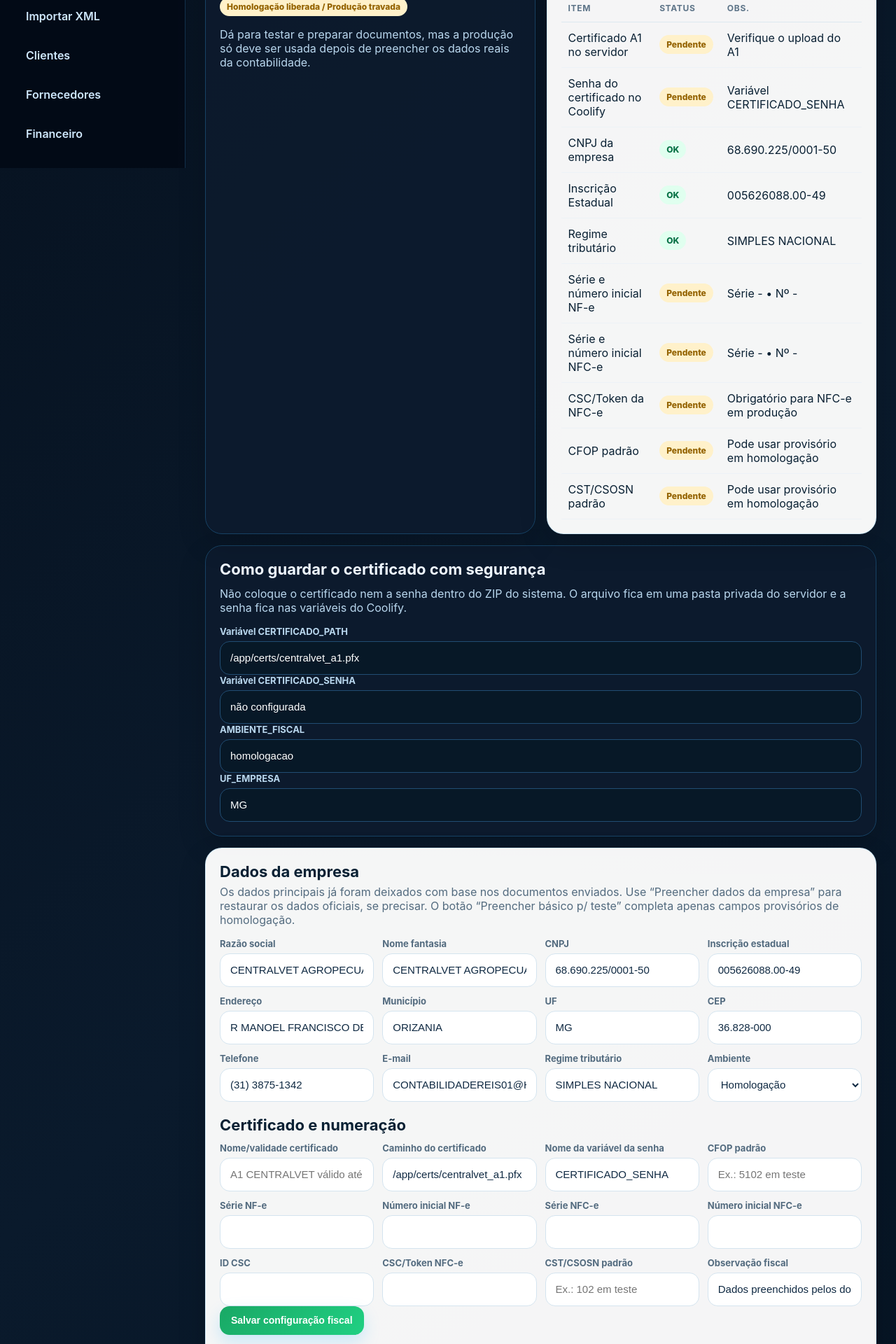
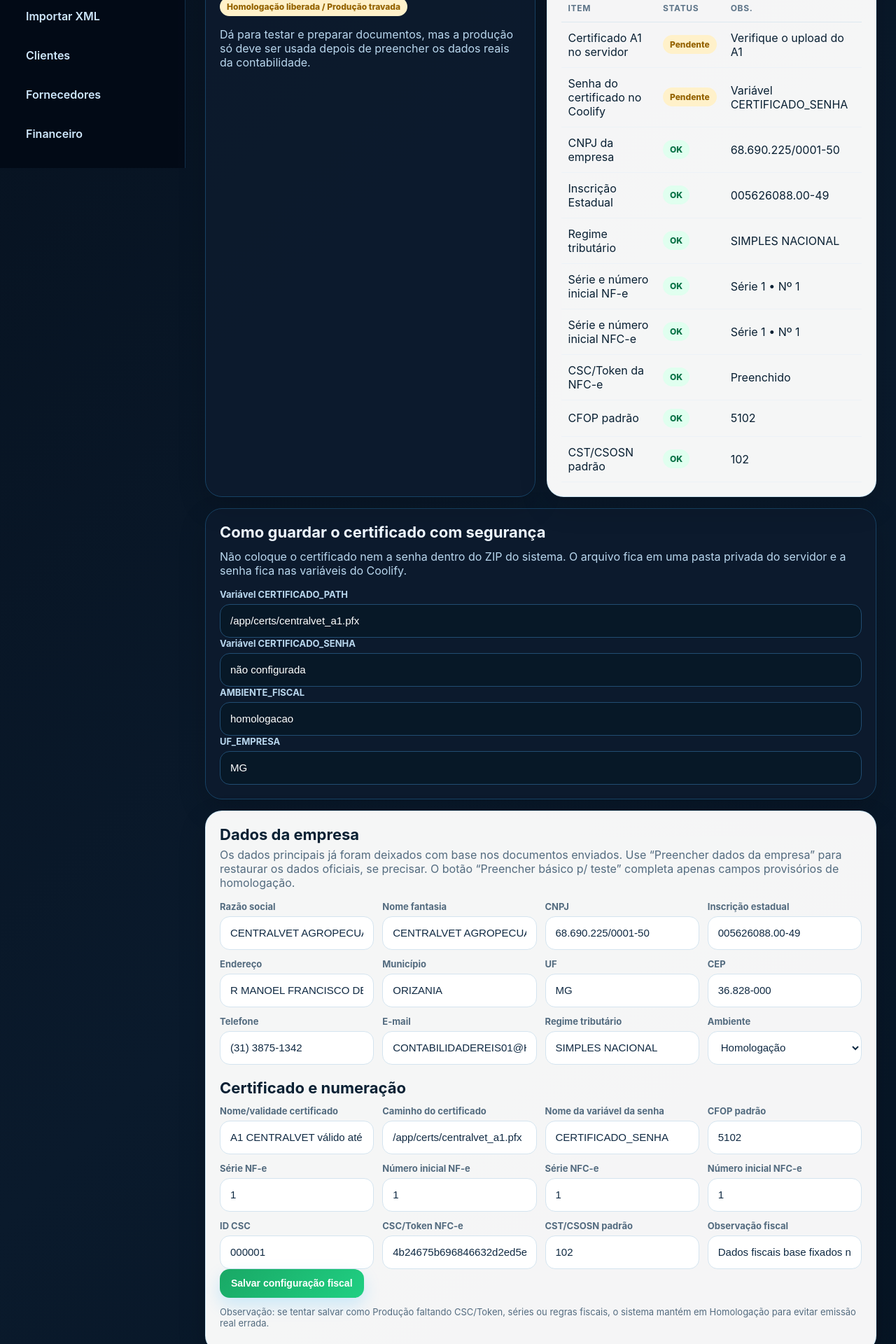
Before and after one commit to sketchJayJay/CentralVet, a Flask app: page /fiscal in a window 1280 px wide. Shown: the part 560-2480 px from the top of the page at 70% size. Run offline with Flask 3, Linux system fonts and the light colour scheme; the visitor is signed in with stand-in values (Sample User, id 1); data comes from the database, SQL or seed files in the repository; data that the repository does not hold is empty.

Commit message:
Add files via upload

```diff
--- a/app.py
+++ b/app.py
@@ -8,7 +8,7 @@ import json
 import xml.etree.ElementTree as ET
 from datetime import datetime, date
 from functools import wraps
-from flask import Flask, render_template, request, redirect, url_for, flash, session, send_file, jsonify
+from flask import Flask, render_template, request, redirect, url_for, flash, session, send_file, jsonify, send_from_directory, make_response
 
 APP_NAME = "CENTRALVET Agropecuária"
 DATA_DIR = os.environ.get("DATA_DIR", os.path.join(os.path.dirname(__file__), "data"))
@@ -22,6 +22,48 @@ app.config["MAX_CONTENT_LENGTH"] = 8 * 1024 * 1024
 app.secret_key = os.environ.get("SECRET_KEY", "centralvet-veltrix-2026")
 ADMIN_USER = os.environ.get("ADMIN_USER", "admin")
 ADMIN_PASSWORD = os.environ.get("ADMIN_PASSWORD", "1234")
+
+# Dados fiscais oficiais/base da CENTRALVET.
+# São usados para preencher automaticamente a configuração fiscal
+# quando o banco estiver vazio após redeploy ou primeira instalação.
+FISCAL_DEFAULTS = {
+    "razao_social": "CENTRALVET AGROPECUARIA LTDA",
+    "nome_fantasia": "CENTRALVET AGROPECUARIA",
+    "cnpj": "68.690.225/0001-50",
+    "inscricao_estadual": "005626088.00-49",
+    "endereco": "R MANOEL FRANCISCO DE CASTRO, 21, B, CENTRO",
+    "municipio": "ORIZANIA",
+    "uf": "MG",
+    "cep": "36.828-000",
+    "telefone": "(31) 3875-1342",
+    "email": "CONTABILIDADEREIS01@HOTMAIL.COM",
+    "regime": "SIMPLES NACIONAL",
+    "ambiente": "Homologação",
+    "certificado_nome": "A1 CENTRALVET válido até 05/09/2027",
+    "certificado_path": "/app/certs/centralvet_a1.pfx",
+    "certificado_senha_env": "CERTIFICADO_SENHA",
+    "nf_serie": "1",
+    "nf_numero_inicial": "1",
+    "nfce_serie": "1",
+    "nfce_numero_inicial": "1",
+    "csc_id": "000001",
+    "csc_token": "4b24675b696846632d2ed5e0519baa7b",
+    "cfop_padrao": "5102",
+    "cst_csosn_padrao": "102",
+    "observacao": "Dados fiscais base fixados no sistema para homologação. Confirmar regras fiscais finais antes de produção.",
+}
+
+
+@app.route("/manifest.json")
+def manifest_json():
+    return send_from_directory(os.path.join(app.root_path, "static"), "manifest.json", mimetype="application/manifest+json")
+
+@app.route("/sw.js")
+def service_worker():
+    response = make_response(send_from_directory(os.path.join(app.root_path, "static"), "sw.js", mimetype="application/javascript"))
+    response.headers["Service-Worker-Allowed"] = "/"
+    response.headers["Cache-Control"] = "no-cache"
+    return response
 
 
 # ---------------- Helpers ----------------
@@ -441,12 +483,16 @@ def init_db():
             created_at TEXT DEFAULT CURRENT_TIMESTAMP
         );
         """)
-        # default fiscal config based on CENTRALVET documents
+        # default fiscal config based on CENTRALVET documents and SIARE/NFC-e data
         db.execute("""
             INSERT OR IGNORE INTO fiscal_config
-            (id, razao_social, nome_fantasia, cnpj, inscricao_estadual, endereco, municipio, uf, cep, telefone, email, regime, ambiente, certificado_path, certificado_senha_env, observacao)
-            VALUES (1, 'CENTRALVET AGROPECUARIA LTDA', 'CENTRALVET AGROPECUARIA', '68.690.225/0001-50', '005626088.00-49', 'R MANOEL FRANCISCO DE CASTRO, 21, B, CENTRO', 'ORIZANIA', 'MG', '36.828-000', '(31) 3875-1342', 'CONTABILIDADEREIS01@HOTMAIL.COM', 'SIMPLES NACIONAL', 'Homologação', '/app/certs/centralvet_a1.pfx', 'CERTIFICADO_SENHA', 'Dados preenchidos pelos documentos enviados: CNPJ, inscrição estadual e contrato social. CNAE principal: 4683-4/00. Conferir CSC/Token, séries, CFOP/CST/CSOSN e impostos com a contabilidade antes de produção.')
-        """)
+            (id, razao_social, nome_fantasia, cnpj, inscricao_estadual, endereco, municipio, uf, cep, telefone, email, regime, ambiente,
+             certificado_nome, certificado_path, certificado_senha_env, nf_serie, nf_numero_inicial, nfce_serie, nfce_numero_inicial,
+             csc_id, csc_token, cfop_padrao, cst_csosn_padrao, observacao)
+            VALUES (1, :razao_social, :nome_fantasia, :cnpj, :inscricao_estadual, :endereco, :municipio, :uf, :cep, :telefone, :email, :regime, :ambiente,
+             :certificado_nome, :certificado_path, :certificado_senha_env, :nf_serie, :nf_numero_inicial, :nfce_serie, :nfce_numero_inicial,
+             :csc_id, :csc_token, :cfop_padrao, :cst_csosn_padrao, :observacao)
+        """, FISCAL_DEFAULTS)
         for column, ddl in [
             ('ean', 'TEXT'), ('cest', 'TEXT'), ('ultima_chave_xml', 'TEXT'), ('fornecedor_id', 'INTEGER')
         ]:
@@ -457,24 +503,35 @@ def init_db():
             ('cfop_padrao', 'TEXT'), ('cst_csosn_padrao', 'TEXT')
         ]:
             add_column(db, 'fiscal_config', column, ddl)
-        db.execute("UPDATE fiscal_config SET certificado_path=COALESCE(NULLIF(certificado_path,''), '/app/certs/centralvet_a1.pfx'), certificado_senha_env=COALESCE(NULLIF(certificado_senha_env,''), 'CERTIFICADO_SENHA') WHERE id=1")
-        # Fill only empty company fields on existing deployments, preserving any manual changes already made in the system.
+        # Fill empty fiscal fields on existing deployments, preserving manual changes already made in the system.
         db.execute("""
             UPDATE fiscal_config SET
-              razao_social=COALESCE(NULLIF(razao_social,''), 'CENTRALVET AGROPECUARIA LTDA'),
-              nome_fantasia=COALESCE(NULLIF(nome_fantasia,''), 'CENTRALVET AGROPECUARIA'),
-              cnpj=COALESCE(NULLIF(cnpj,''), '68.690.225/0001-50'),
-              inscricao_estadual=COALESCE(NULLIF(inscricao_estadual,''), '005626088.00-49'),
-              endereco=COALESCE(NULLIF(endereco,''), 'R MANOEL FRANCISCO DE CASTRO, 21, B, CENTRO'),
-              municipio=COALESCE(NULLIF(municipio,''), 'ORIZANIA'),
-              uf=COALESCE(NULLIF(uf,''), 'MG'),
-              cep=COALESCE(NULLIF(cep,''), '36.828-000'),
-              telefone=COALESCE(NULLIF(telefone,''), '(31) 3875-1342'),
-              email=COALESCE(NULLIF(email,''), 'CONTABILIDADEREIS01@HOTMAIL.COM'),
-              regime=COALESCE(NULLIF(regime,''), 'SIMPLES NACIONAL'),
-              observacao=COALESCE(NULLIF(observacao,''), 'Dados preenchidos pelos documentos enviados: CNPJ, inscrição estadual e contrato social. CNAE principal: 4683-4/00. Conferir CSC/Token, séries, CFOP/CST/CSOSN e impostos com a contabilidade antes de produção.')
+              razao_social=COALESCE(NULLIF(razao_social,''), :razao_social),
+              nome_fantasia=COALESCE(NULLIF(nome_fantasia,''), :nome_fantasia),
+              cnpj=COALESCE(NULLIF(cnpj,''), :cnpj),
+              inscricao_estadual=COALESCE(NULLIF(inscricao_estadual,''), :inscricao_estadual),
+              endereco=COALESCE(NULLIF(endereco,''), :endereco),
+              municipio=COALESCE(NULLIF(municipio,''), :municipio),
+              uf=COALESCE(NULLIF(uf,''), :uf),
+              cep=COALESCE(NULLIF(cep,''), :cep),
+              telefone=COALESCE(NULLIF(telefone,''), :telefone),
+              email=COALESCE(NULLIF(email,''), :email),
+              regime=COALESCE(NULLIF(regime,''), :regime),
+              ambiente=COALESCE(NULLIF(ambiente,''), :ambiente),
+              certificado_nome=COALESCE(NULLIF(certificado_nome,''), :certificado_nome),
+              certificado_path=COALESCE(NULLIF(certificado_path,''), :certificado_path),
+              certificado_senha_env=COALESCE(NULLIF(certificado_senha_env,''), :certificado_senha_env),
+              nf_serie=COALESCE(NULLIF(nf_serie,''), :nf_serie),
+              nf_numero_inicial=COALESCE(NULLIF(nf_numero_inicial,''), :nf_numero_inicial),
+              nfce_serie=COALESCE(NULLIF(nfce_serie,''), :nfce_serie),
+              nfce_numero_inicial=COALESCE(NULLIF(nfce_numero_inicial,''), :nfce_numero_inicial),
+              csc_id=COALESCE(NULLIF(csc_id,''), :csc_id),
+              csc_token=COALESCE(NULLIF(csc_token,''), :csc_token),
+              cfop_padrao=COALESCE(NULLIF(cfop_padrao,''), :cfop_padrao),
+              cst_csosn_padrao=COALESCE(NULLIF(cst_csosn_padrao,''), :cst_csosn_padrao),
+              observacao=COALESCE(NULLIF(observacao,''), :observacao)
             WHERE id=1
-        """)
+        """, FISCAL_DEFAULTS)
         db.commit()
 
 init_db()
@@ -966,27 +1023,65 @@ def fiscal():
 @app.route("/fiscal/preencher-padrao", methods=["POST"])
 @login_required
 def fiscal_preencher_padrao():
-    """Preenche campos provisórios para homologação quando a contabilidade demora a responder.
-    Não libera produção sem os dados reais.
+    """Preenche campos para homologação quando a contabilidade demora a responder.
+    Inclui as séries e CSC/Token já recebidos, mas mantém em Homologação por segurança.
     """
     exec_sql("""
         UPDATE fiscal_config SET
             ambiente='Homologação',
-            uf=COALESCE(NULLIF(uf,''), 'MG'),
-            certificado_path=COALESCE(NULLIF(certificado_path,''), '/app/certs/centralvet_a1.pfx'),
-            certificado_senha_env=COALESCE(NULLIF(certificado_senha_env,''), 'CERTIFICADO_SENHA'),
-            regime=COALESCE(NULLIF(regime,''), 'Simples Nacional - conferir com contador'),
-            nf_serie=COALESCE(NULLIF(nf_serie,''), '1'),
-            nf_numero_inicial=COALESCE(NULLIF(nf_numero_inicial,''), '1'),
-            nfce_serie=COALESCE(NULLIF(nfce_serie,''), '1'),
-            nfce_numero_inicial=COALESCE(NULLIF(nfce_numero_inicial,''), '1'),
-            cfop_padrao=COALESCE(NULLIF(cfop_padrao,''), '5102'),
-            cst_csosn_padrao=COALESCE(NULLIF(cst_csosn_padrao,''), '102'),
-            observacao=COALESCE(NULLIF(observacao,''), 'Configuração provisória para homologação/testes. Conferir CFOP, CST/CSOSN, CSC/Token, séries e impostos com a contabilidade antes de produção.')
+            uf=COALESCE(NULLIF(uf,''), :uf),
+            certificado_path=COALESCE(NULLIF(certificado_path,''), :certificado_path),
+            certificado_senha_env=COALESCE(NULLIF(certificado_senha_env,''), :certificado_senha_env),
+            regime=COALESCE(NULLIF(regime,''), :regime),
+            nf_serie=COALESCE(NULLIF(nf_serie,''), :nf_serie),
+            nf_numero_inicial=COALESCE(NULLIF(nf_numero_inicial,''), :nf_numero_inicial),
+            nfce_serie=COALESCE(NULLIF(nfce_serie,''), :nfce_serie),
+            nfce_numero_inicial=COALESCE(NULLIF(nfce_numero_inicial,''), :nfce_numero_inicial),
+            csc_id=COALESCE(NULLIF(csc_id,''), :csc_id),
+            csc_token=COALESCE(NULLIF(csc_token,''), :csc_token),
+            cfop_padrao=COALESCE(NULLIF(cfop_padrao,''), :cfop_padrao),
+            cst_csosn_padrao=COALESCE(NULLIF(cst_csosn_padrao,''), :cst_csosn_padrao),
+            observacao=COALESCE(NULLIF(observacao,''), :observacao)
         WHERE id=1
-    """)
+    """, FISCAL_DEFAULTS)
     backup_db("fiscal-padrao-homologacao")
-    flash("Preenchi o básico para homologação. Produção continua bloqueada até confirmar CSC/Token e regras fiscais reais.", "ok")
+    flash("Preenchi os dados fiscais recebidos e mantive em Homologação para teste.", "ok")
+    return redirect(url_for("fiscal"))
+
+@app.route("/fiscal/aplicar-fixos", methods=["POST"])
+@login_required
+def fiscal_aplicar_fixos():
+    """Força os dados fiscais base já recebidos: empresa, séries, CSC/Token e padrões de homologação."""
+    exec_sql("""
+        UPDATE fiscal_config SET
+            razao_social=:razao_social,
+            nome_fantasia=:nome_fantasia,
+            cnpj=:cnpj,
+            inscricao_estadual=:inscricao_estadual,
+            endereco=:endereco,
+            municipio=:municipio,
+            uf=:uf,
+            cep=:cep,
+            telefone=:telefone,
+            email=:email,
+            regime=:regime,
+            ambiente=:ambiente,
+            certificado_nome=:certificado_nome,
+            certificado_path=:certificado_path,
+            certificado_senha_env=:certificado_senha_env,
+            nf_serie=:nf_serie,
+            nf_numero_inicial=:nf_numero_inicial,
+            nfce_serie=:nfce_serie,
+            nfce_numero_inicial=:nfce_numero_inicial,
+            csc_id=:csc_id,
+            csc_token=:csc_token,
+            cfop_padrao=:cfop_padrao,
+            cst_csosn_padrao=:cst_csosn_padrao,
+            observacao=:observacao
+        WHERE id=1
+    """, FISCAL_DEFAULTS)
+    backup_db("fiscal-dados-fixos")
+    flash("Dados fiscais fixos da CENTRALVET aplicados novamente.", "ok")
     return redirect(url_for("fiscal"))
 
 @app.route("/fiscal/preencher-documentos", methods=["POST"])
--- a/static/style.css
+++ b/static/style.css
@@ -127,3 +127,12 @@ td{padding:12px 10px;border-bottom:1px solid #edf2f7;vertical-align:middle}
 }
 
 @media print{.side,.hide-print,.actions,.mobile-topbar,.mobile-backdrop,.mobile-quicknav{display:none!important}.main{margin:0;width:100%;padding:0}body{background:#fff;color:#000}.card,.hero{box-shadow:none;border:0}.receipt{padding:0;max-width:none}.client-logo-box,.hero-logo{box-shadow:none}.receipt-logo-line img{width:170px}}
+
+
+/* Modo aplicativo instalado pelo Microsoft Edge / PWA */
+body.installed-app-mode{min-height:100vh;background:#07111f;}
+body.installed-app-mode .layout{min-height:100vh;}
+@media (display-mode: fullscreen), (display-mode: standalone){
+  html,body{min-height:100%;background:#07111f;}
+  .main{min-height:100vh;}
+}
--- a/templates/base.html
+++ b/templates/base.html
@@ -5,6 +5,15 @@
   <meta name="viewport" content="width=device-width,initial-scale=1">
   <title>{{ title or app_name or "CENTRALVET" }}</title>
   <link rel="stylesheet" href="{{ url_for('static', filename='style.css') }}">
+  <link rel="manifest" href="{{ url_for('manifest_json') }}">
+  <meta name="theme-color" content="#07111f">
+  <meta name="application-name" content="CENTRALVET">
+  <meta name="mobile-web-app-capable" content="yes">
+  <meta name="apple-mobile-web-app-capable" content="yes">
+  <meta name="apple-mobile-web-app-status-bar-style" content="black-translucent">
+  <meta name="msapplication-TileColor" content="#07111f">
+  <link rel="icon" type="image/png" sizes="192x192" href="{{ url_for('static', filename='icon-192.png') }}">
+  <link rel="apple-touch-icon" href="{{ url_for('static', filename='icon-192.png') }}">
 </head>
 <body>
 {% if session.get('logged') %}
@@ -77,6 +86,20 @@ window.addEventListener('resize', ()=>{ if(window.innerWidth > 900) closeMenu();
 document.addEventListener('click', function(e){
   if(window.innerWidth <= 900 && e.target.closest('.menu a')) closeMenu();
 });
+
+if ('serviceWorker' in navigator) {
+  window.addEventListener('load', function(){
+    navigator.serviceWorker.register('/sw.js').catch(function(){ /* mantém normal se o navegador bloquear */ });
+  });
+}
+
+function isInstalledApp(){
+  return window.matchMedia('(display-mode: standalone)').matches || window.matchMedia('(display-mode: fullscreen)').matches || window.navigator.standalone;
+}
+
+document.addEventListener('DOMContentLoaded', function(){
+  if(isInstalledApp()) document.body.classList.add('installed-app-mode');
+});
 </script>
 {% block scripts %}{% endblock %}
 </body>
--- a/templates/fiscal.html
+++ b/templates/fiscal.html
@@ -13,6 +13,9 @@
     </form>
     <form method="post" action="{{ url_for('fiscal_preencher_padrao') }}" style="display:inline" onsubmit="return confirm('Preencher campos provisórios para homologação? Produção continuará bloqueada até validar com a contabilidade.')">
       <button type="submit" class="warn">Preencher básico p/ teste</button>
+    </form>
+    <form method="post" action="{{ url_for('fiscal_aplicar_fixos') }}" style="display:inline" onsubmit="return confirm('Restaurar todos os dados fiscais recebidos, incluindo séries e CSC/Token?')">
+      <button type="submit" class="green">Restaurar dados fiscais fixos</button>
     </form>
   </div>
 </section>
```
Also changed, not shown: static/sw.js (added, +34 -0 lines), README.md, static/icon-192.png (added), static/icon-512.png (added), static/manifest.json (added), static/maskable-512.png (added).
